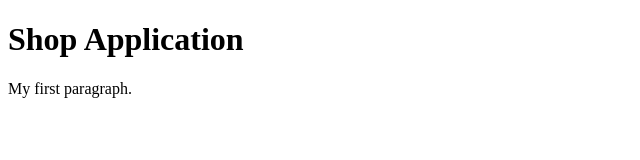
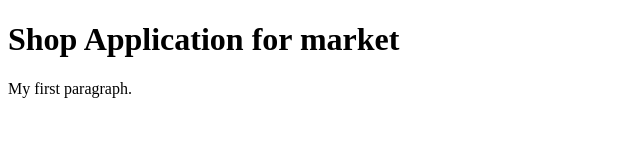
Before and after one commit to bobbyralph/ShopApp, a plain HTML site: page index.html in a window 1280 px wide. Shown: the whole page, without its empty margins (0-640 px from the left). Drawn offline with Linux system fonts and the light colour scheme.

Commit message:
new commit

```diff
--- a/index.html
+++ b/index.html
@@ -2,7 +2,7 @@
 <html>
 <body>
 
-<h1>Shop Application</h1>
+<h1>Shop Application for market</h1>
 <p>My first paragraph.</p>
 
 </body>
```
